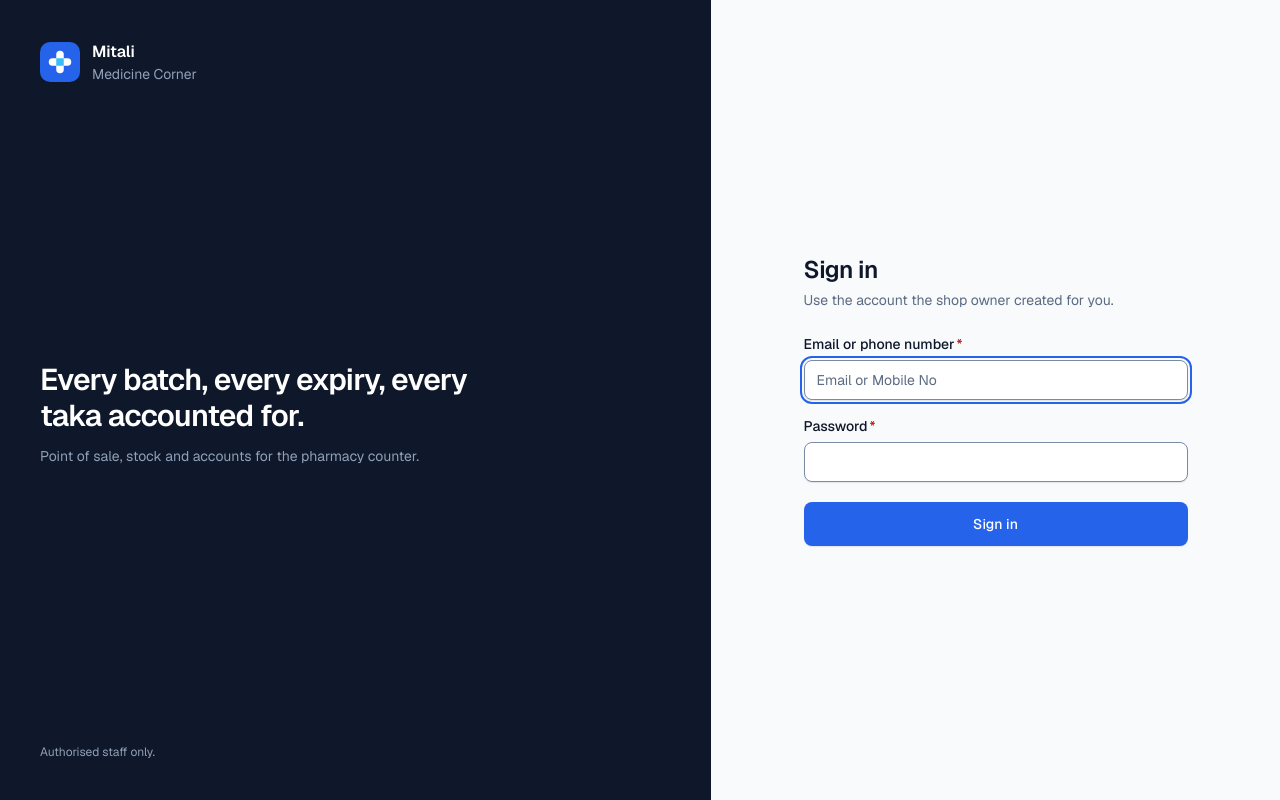
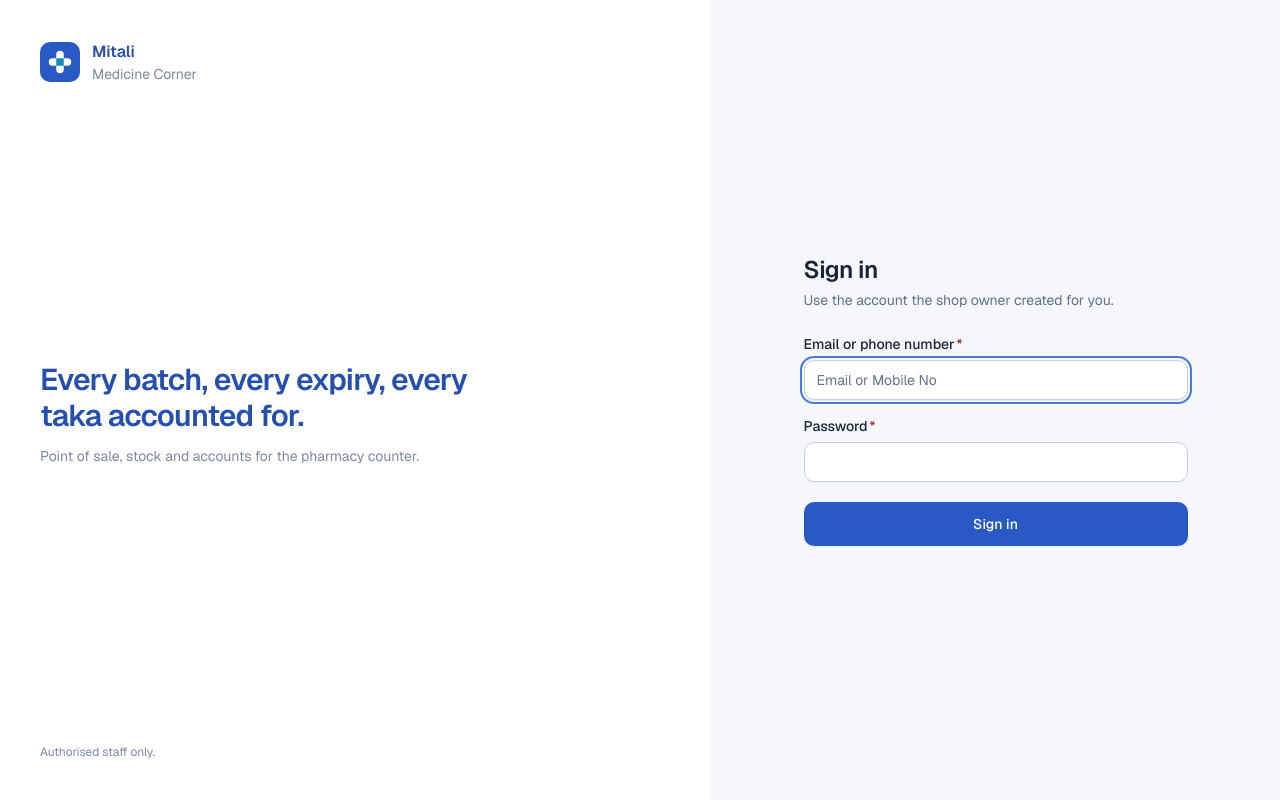
Before and after one commit to praccholove1985-glitch/mitali-medicine-corner, a Next.js app: page /login in a window 1280 px wide. Built offline with nearby package versions, Linux system fonts and the light colour scheme.

Commit message:
style(ui): adopt clean white pharmacy theme

```diff
--- a/src/app/globals.css
+++ b/src/app/globals.css
@@ -15,102 +15,54 @@
 :root {
   color-scheme: light;
 
-  --background: #f8fafc;
-  --foreground: #0f172a;
+  /* Calm, paper-white surfaces with clear separation between work areas. */
+  --background: #f5f7fb;
+  --foreground: #182538;
   --card: #ffffff;
-  --card-foreground: #0f172a;
-  --muted: #f1f5f9;
-  --muted-foreground: #5b6b82;
+  --card-foreground: #182538;
+  --muted: #f0f4f9;
+  --muted-foreground: #617188;
   --border: #e2e8f0;
-  --input: #7b8ba3;
+  --input: #c5d0de;
 
-  --primary: #2563eb;
-  --primary-hover: #1d4ed8;
+  --primary: #2859c5;
+  --primary-hover: #204aa8;
   --primary-foreground: #ffffff;
-  --primary-soft: #dbeafe;
-  --primary-text: #1d4ed8;
+  --primary-soft: #eaf1ff;
+  --primary-text: #244fae;
 
-  --accent: #38bdf8;
-  --accent-foreground: #0f172a;
-  --accent-soft: #e0f2fe;
+  --accent: #0f8bb8;
+  --accent-foreground: #0f2636;
+  --accent-soft: #e5f6fc;
 
-  --success: #16a34a;
-  --success-soft: #dcfce7;
-  --success-text: #166534;
+  --success: #16804a;
+  --success-soft: #e8f7ee;
+  --success-text: #146c3f;
 
-  --warning: #f59e0b;
-  --warning-soft: #fef3c7;
-  --warning-text: #92400e;
+  --warning: #a96807;
+  --warning-soft: #fff5dc;
+  --warning-text: #875208;
 
-  --danger: #dc2626;
-  --danger-hover: #b91c1c;
-  --danger-soft: #fee2e2;
-  --danger-text: #b91c1c;
+  --danger: #c23838;
+  --danger-hover: #a82d2d;
+  --danger-soft: #fff0ef;
+  --danger-text: #aa2f2f;
 
-  --ring: #2563eb;
-  --overlay: rgb(15 23 42 / 0.55);
+  --ring: #4779df;
+  --overlay: rgb(24 37 56 / 0.38);
 
-  --sidebar: #0f172a;
-  --sidebar-foreground: #cbd5e1;
-  --sidebar-muted: #8fa0b8;
-  --sidebar-border: #1e293b;
-  --sidebar-hover: #1e293b;
-  --sidebar-active: #1d4ed8;
-  --sidebar-active-foreground: #ffffff;
+  /* White navigation rail. Active items are highlighted, never filled black. */
+  --sidebar: #ffffff;
+  --sidebar-foreground: #40516a;
+  --sidebar-muted: #7b899d;
+  --sidebar-border: #e7ecf3;
+  --sidebar-hover: #f3f6fb;
+  --sidebar-active: #eaf1ff;
+  --sidebar-active-foreground: #244fae;
 
-  --radius: 0.5rem;
-  --elevation-sm: 0 1px 2px 0 rgb(15 23 42 / 0.06), 0 1px 1px 0 rgb(15 23 42 / 0.04);
-  --elevation-md: 0 4px 12px -2px rgb(15 23 42 / 0.1), 0 2px 4px -2px rgb(15 23 42 / 0.06);
-}
-
-:root[data-theme="dark"] {
-  color-scheme: dark;
-
-  --background: #0b1220;
-  --foreground: #e2e8f0;
-  --card: #111a2b;
-  --card-foreground: #e2e8f0;
-  --muted: #172236;
-  --muted-foreground: #9aabc2;
-  --border: #223049;
-  --input: #5d6f8d;
-
-  --primary: #2563eb;
-  --primary-hover: #1d4ed8;
-  --primary-foreground: #ffffff;
-  --primary-soft: #172a52;
-  --primary-text: #7db3ff;
-
-  --accent: #38bdf8;
-  --accent-foreground: #0f172a;
-  --accent-soft: #0c2a3d;
-
-  --success: #22c55e;
-  --success-soft: #0f2d1d;
-  --success-text: #86efac;
-
-  --warning: #f59e0b;
-  --warning-soft: #33250a;
-  --warning-text: #fcd34d;
-
-  --danger: #dc2626;
-  --danger-hover: #b91c1c;
-  --danger-soft: #3a1414;
-  --danger-text: #fca5a5;
-
-  --ring: #7db3ff;
-  --overlay: rgb(2 6 15 / 0.7);
-
-  --sidebar: #070d19;
-  --sidebar-foreground: #cbd5e1;
-  --sidebar-muted: #8fa0b8;
-  --sidebar-border: #162033;
-  --sidebar-hover: #121c2f;
-  --sidebar-active: #1d4ed8;
-  --sidebar-active-foreground: #ffffff;
-
-  --elevation-sm: 0 1px 2px 0 rgb(0 0 0 / 0.4);
-  --elevation-md: 0 6px 16px -2px rgb(0 0 0 / 0.5);
+  --radius: 0.625rem;
+  --elevation-sm: 0 1px 2px 0 rgb(25 39 62 / 0.035), 0 1px 1px 0 rgb(25 39 62 / 0.025);
+  --elevation-md: 0 6px 18px -6px rgb(25 39 62 / 0.10), 0 2px 5px -2px rgb(25 39 62 / 0.05);
 }
 
 @theme inline {
```
